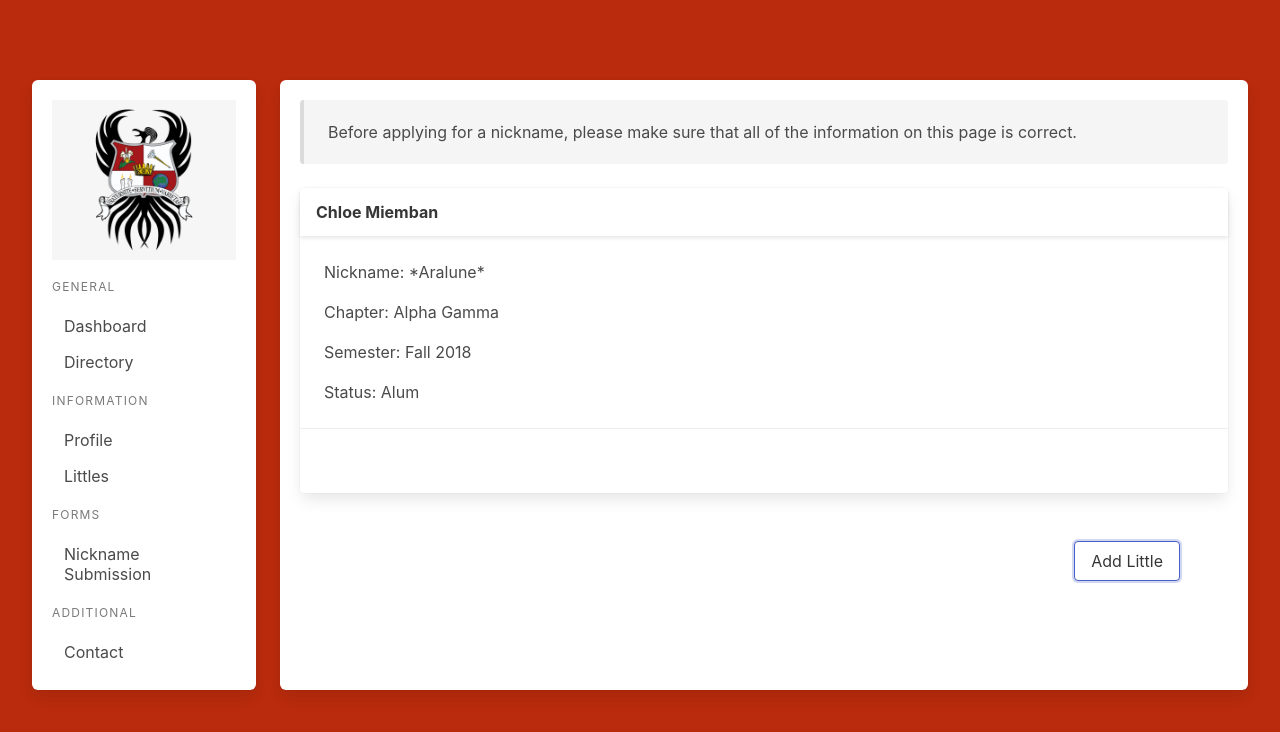
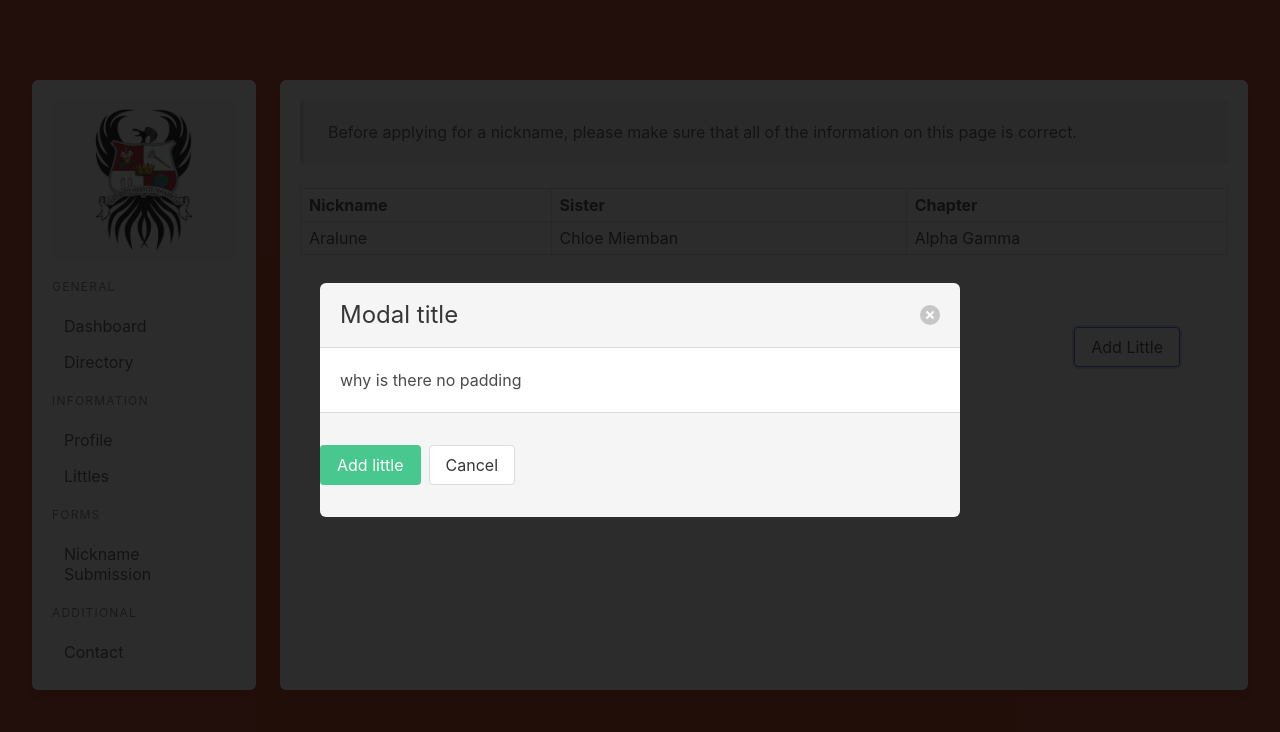
Before and after one commit to christinathihoang/cerberus-frontend, a React (Create React App) app: page /littles in a window 1280 px wide. Both pictures are taken after a click on the button "Add Little". Shown: the top 732 px of the page. Built offline with nearby package versions, Linux system fonts and the light colour scheme.

Commit message:
update littles route with table

```diff
--- /dev/null
+++ b/src/components/AddLittleModal.tsx
@@ -0,0 +1,35 @@
+import React, { useEffect, useState } from "react";
+import "bulma/css/bulma.css";
+
+interface Props {
+  showModal: boolean;
+  setShowModal: Function;
+}
+function AddLittleModal({ showModal, setShowModal }: Props) {
+  const showHideClassName = showModal ? "modal is-active" : "modal";
+
+  return (
+    <div className={showHideClassName}>
+      <div className="modal-background"></div>
+      <div className="modal-card">
+        <header className="modal-card-head">
+          <p className="modal-card-title">Modal title</p>
+          <button
+            className="delete"
+            aria-label="close"
+            onClick={() => setShowModal(false)}
+          ></button>
+        </header>
+        <section className="modal-card-body">why is there no padding</section>
+        <footer className="modal-card-foot">
+          <button className="button is-success">Add little</button>
+          <button className="button" onClick={() => setShowModal(false)}>
+            Cancel
+          </button>
+        </footer>
+      </div>
+    </div>
+  );
+}
+
+export default AddLittleModal;
--- a/src/routes/Directory.tsx
+++ b/src/routes/Directory.tsx
@@ -1,11 +1,13 @@
 import React, { useEffect, useState } from "react";
 import "bulma/css/bulma.css";
-import Fuse from 'fuse.js'
+import Fuse from "fuse.js";
 
 function Directory() {
   const [sisters, setSisters] = useState<any[]>([]);
   const [search, setSearch] = useState<string>("");
-  const updateSearch = (e: { target: { value: React.SetStateAction<string>; }; }) => setSearch(e.target.value);
+  const updateSearch = (e: {
+    target: { value: React.SetStateAction<string> };
+  }) => setSearch(e.target.value);
   const [searchResults, setSearchResults] = useState<any[]>([]);
 
   async function getSisters() {
@@ -22,30 +24,27 @@ function Directory() {
   function searchSisters() {
     const options = {
       includeScore: true,
-      keys: ['first_name', 'last_name', 'nickname', 'tree']
-    }
+      keys: ["first_name", "last_name", "nickname", "tree"],
+    };
 
-    const fuse = new Fuse(sisters, options)
+    const fuse = new Fuse(sisters, options);
 
-    const results = fuse.search(search)
-    const resultArray = results.map(result => result.item)
-    console.log(resultArray)
-    setSearchResults(resultArray)
+    const results = fuse.search(search);
+    const resultArray = results.map((result) => result.item);
+    setSearchResults(resultArray);
   }
+
+  useEffect(() => {
+    getSisters();
+  }, []);
 
   useEffect(() => {
     searchSisters();
   }, [search]);
 
   useEffect(() => {
-    getSisters();
-  }, []);
-
-  useEffect(() => {
     setSearchResults(sisters);
   }, [sisters]);
-
-
 
   return (
     <div className="box">
--- a/src/routes/Littles.tsx
+++ b/src/routes/Littles.tsx
@@ -1,7 +1,18 @@
-import React from "react";
+import React, { useState } from "react";
 import "bulma/css/bulma.css";
+import AddLittleModal from "../components/AddLittleModal";
 
 function Littles() {
+  const [littles, setLittles] = useState<any[]>([
+    {
+      first_name: "Chloe",
+      last_name: "Miemban",
+      nickname: "Aralune",
+      tree: "Animation",
+      chapter: "Alpha Gamma",
+    },
+  ]);
+  const [showModal, setShowModal] = useState<boolean>(false);
   return (
     <div className="box">
       <article className="message">
@@ -11,28 +22,37 @@ function Littles() {
         </div>
       </article>
 
-      <div className="card">
-        <header className="card-header">
-          <p className="card-header-title">Chloe Miemban</p>
-        </header>
-        <div className="card-content">
-          <div className="content">
-            <p>Nickname: *Aralune*</p>
-            <p>Chapter: Alpha Gamma</p>
-            <p>Semester: Fall 2018</p>
-            <p>Status: Alum</p>
-          </div>
-        </div>
-        <footer className="card-footer"></footer>
-      </div>
+      <table className="table is-bordered is-narrow is-hoverable is-fullwidth">
+        <thead>
+          <tr>
+            <th>Nickname</th>
+            <th>Sister</th>
+            <th>Chapter</th>
+          </tr>
+        </thead>
+
+        <tbody>
+          {littles.map((little) => [
+            <tr>
+              <td>{little.nickname}</td>
+              <td>
+                {little.first_name} {little.last_name}
+              </td>
+              <td>{little.chapter}</td>
+            </tr>,
+          ])}
+        </tbody>
+      </table>
 
       <section className="section">
-
-      <div className="buttons has-addons is-right">
-        <button className="button">Add Little</button>
-      </div>
+        <div className="buttons has-addons is-right">
+          <button className="button" onClick={() => setShowModal(true)}>
+            Add Little
+          </button>
+        </div>
       </section>
 
+      <AddLittleModal showModal={showModal} setShowModal={setShowModal} />
     </div>
   );
 }
```
